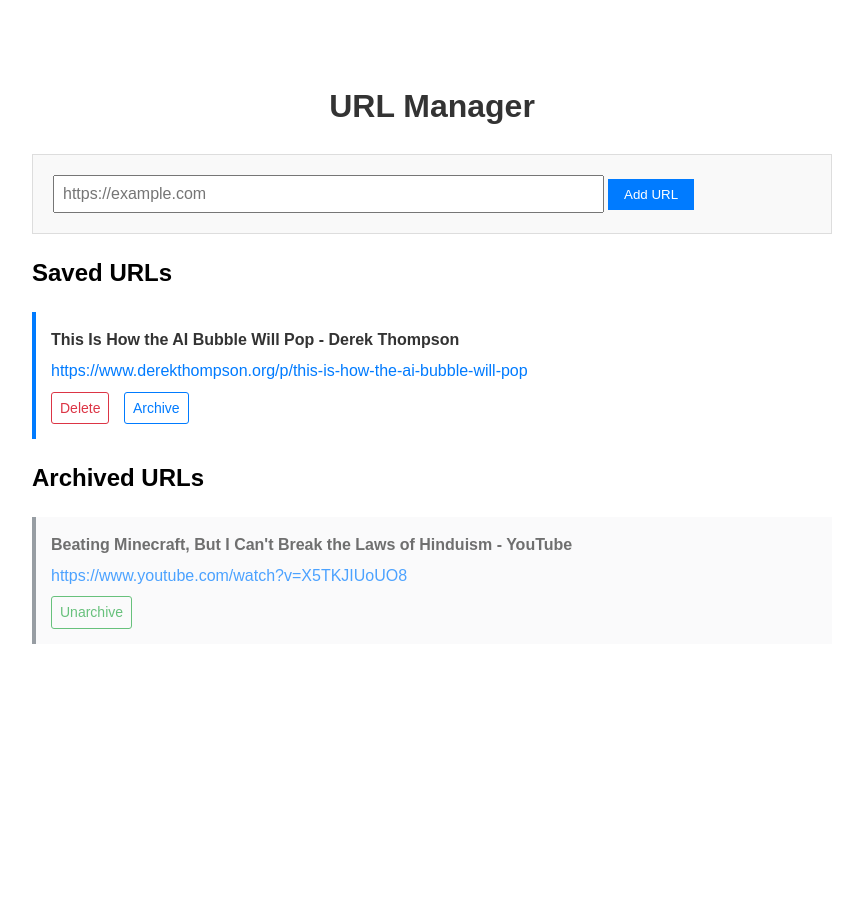
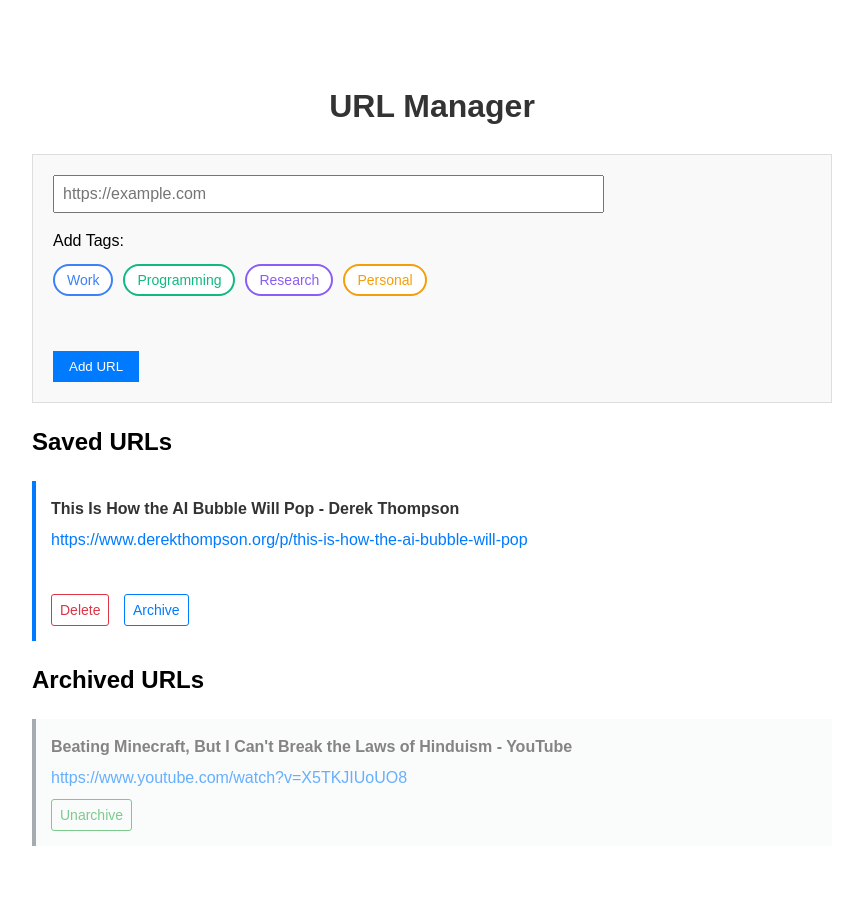
Before and after one commit to darshan2456/url_manager_project, a Flask app: page / in a window 1280 px wide. Shown: the whole page, without its empty margins (208-1071 px from the left). Before the commit the page ends 644 px from the top, so only its background shows below. Run offline with Flask 3, Linux system fonts and the light colour scheme.

Commit message:
added tags feature for urls

```diff
--- a/app.py
+++ b/app.py
@@ -3,7 +3,6 @@ import requests
 from bs4 import BeautifulSoup
 import json
 import os
-import validators
 
 app = Flask(__name__)
 
@@ -42,16 +41,11 @@ def add_url():
     global urls
 
     url = request.form['url']
-
-    if validators.url(url):
-        pass
-    else:
-        error_message="page does not exist"
-        return redirect('/')
+    tags = request.form.get('tags', '').split(',')
+    tags = [tag.strip() for tag in tags if tag.strip()]
 
     # Simple scraping - just get title for now
     try:
-
         headers = {
             'User-Agent': 'Mozilla/5.0 (Windows NT 10.0; Win64; x64) AppleWebKit/537.36'
         }
@@ -65,7 +59,8 @@ def add_url():
     # Add to our list
     urls.append({
         'url': url,
-        'title': title_text
+        'title': title_text,
+        'tags': tags
     })
 
     # Save to JSON file
@@ -73,7 +68,6 @@ def add_url():
 
     # Redirect to homepage
     return redirect('/')
-
 
 @app.route('/delete/<int:url_index>')
 def delete_url(url_index):
--- /dev/null
+++ b/static/script.js
@@ -0,0 +1,34 @@
+document.addEventListener('DOMContentLoaded', function() {
+    const tagButtons = document.querySelectorAll('.tag-btn');
+    const selectedTagsInput = document.getElementById('selected-tags');
+    const selectedTagsDisplay = document.getElementById('selected-tags-display');
+
+    tagButtons.forEach(button => {
+        button.addEventListener('click', function() {
+            const tag = this.getAttribute('data-tag');
+
+            // Toggle selection
+            this.classList.toggle('selected');
+
+            // Update hidden input
+            const currentTags = selectedTagsInput.value ? selectedTagsInput.value.split(',') : [];
+            if (this.classList.contains('selected')) {
+                currentTags.push(tag);
+            } else {
+                const index = currentTags.indexOf(tag);
+                if (index > -1) currentTags.splice(index, 1);
+            }
+
+            selectedTagsInput.value = currentTags.join(',');
+
+            // Update display
+            updateSelectedTagsDisplay(currentTags);
+        });
+    });
+
+    function updateSelectedTagsDisplay(tags) {
+        selectedTagsDisplay.innerHTML = tags.map(tag =>
+            `<span class="selected-tag-pill tag-${tag}">${tag}</span>`
+        ).join('');
+    }
+});
--- a/static/style.css
+++ b/static/style.css
@@ -96,7 +96,7 @@ button:hover {
 }
 
 .archived {
-    opacity: .7;
+    opacity: 0.6;
     border-left-color: #6c757d;
     background-color: #f8f9fa;
 }
@@ -117,3 +117,76 @@ button:hover {
     color: white;
     text-decoration: none;
 }
+
+/* Tag Selection Styles */
+.tag-selection {
+    margin: 15px 0;
+}
+
+.tag-buttons {
+    display: flex;
+    gap: 10px;
+    margin: 10px 0;
+    flex-wrap: wrap;
+}
+
+.tag-btn {
+    padding: 6px 12px;
+    border: 2px solid;
+    border-radius: 20px;
+    background: white;
+    cursor: pointer;
+    font-size: 14px;
+    transition: all 0.3s;
+}
+
+.tag-btn.selected {
+    color: white;
+}
+
+/* Tag colors */
+.tag-btn.work { border-color: #3B82F6; color: #3B82F6; }
+.tag-btn.work.selected { background: #3B82F6; }
+
+.tag-btn.programming { border-color: #10B981; color: #10B981; }
+.tag-btn.programming.selected { background: #10B981; }
+
+.tag-btn.research { border-color: #8B5CF6; color: #8B5CF6; }
+.tag-btn.research.selected { background: #8B5CF6; }
+
+.tag-btn.personal { border-color: #F59E0B; color: #F59E0B; }
+.tag-btn.personal.selected { background: #F59E0B; }
+
+/* Selected tags display */
+#selected-tags-display {
+    margin-top: 10px;
+    min-height: 30px;
+}
+
+.selected-tag-pill {
+    display: inline-block;
+    padding: 4px 8px;
+    border-radius: 12px;
+    font-size: 12px;
+    margin-right: 5px;
+    color: white;
+}
+
+/* Tag display in URL items */
+.url-tags {
+    margin-top: 8px;
+}
+
+.tag-pill {
+    display: inline-block;
+    padding: 3px 8px;
+    border-radius: 10px;
+    font-size: 11px;
+    margin-right: 5px;
+    color: white;
+}
+
+.tag-work { background: #3B82F6; }
+.tag-programming { background: #10B981; }
+.tag-research { background: #8B5CF6; }
+.tag-personal { background: #F59E0B; }
--- a/templates/index.html
+++ b/templates/index.html
@@ -3,12 +3,27 @@
 <head>
     <title>URL Manager</title>
     <link rel="stylesheet" href="{{ url_for('static', filename='style.css') }}">
+    <script src="{{ url_for('static', filename='script.js') }}" defer></script>
 </head>
 <body>
     <h1>URL Manager</h1>
 
     <form action="/add" method="POST">
         <input type="url" name="url" placeholder="https://example.com" required>
+
+        <!-- Tag Selection -->
+        <div class="tag-selection">
+            <label>Add Tags:</label>
+            <div class="tag-buttons">
+                <button type="button" class="tag-btn work" data-tag="work">Work</button>
+                <button type="button" class="tag-btn programming" data-tag="programming">Programming</button>
+                <button type="button" class="tag-btn research" data-tag="research">Research</button>
+                <button type="button" class="tag-btn personal" data-tag="personal">Personal</button>
+            </div>
+            <input type="hidden" name="tags" id="selected-tags">
+            <div id="selected-tags-display"></div>
+        </div>
+
         <button type="submit">Add URL</button>
     </form>
 
@@ -19,14 +34,21 @@
         <div class="url-item">
             <div class="url-title">{{ item.title }}</div>
             <a href="{{ item.url }}" target="_blank" class="url-link">{{ item.url }}</a>
+
+            <!-- Display tags -->
+            <div class="url-tags">
+                {% for tag in item.tags %}
+                <span class="tag-pill tag-{{ tag }}">{{ tag }}</span>
+                {% endfor %}
+            </div>
+
             <br>
             <a href="/delete/{{ loop.index0 }}"
                class="delete-btn"
                onclick="return confirm('Are you sure you want to delete this URL?')">
                Delete
             </a>
-            <a href="/archive/{{ loop.index0 }}" class="archive-btn"
-			   onclick="return confirm('Are you sure you want to archive this URL?')">Archive</a>
+            <a href="/archive/{{ loop.index0 }}" class="archive-btn">Archive</a>
         </div>
         {% endfor %}
     {% else %}
```
